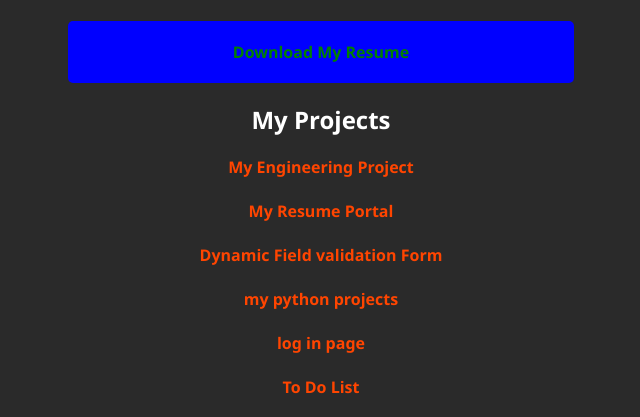
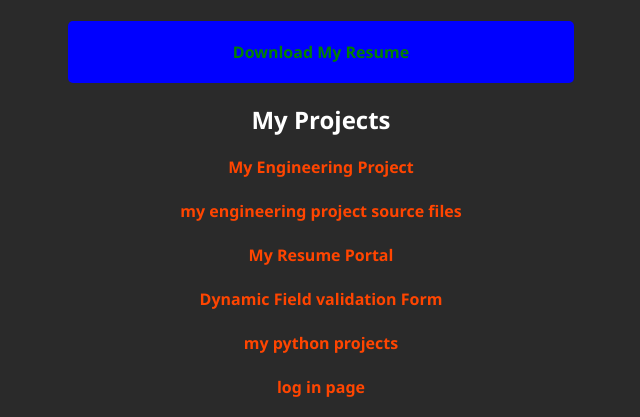
Before and after one commit to Moneshteja/portfolio, a plain HTML site: page index.html in a window 1280 px wide. Shown: the part 358-775 px from the top of the page, without its empty margins (319-959 px from the left). Drawn offline with Linux system fonts and the light colour scheme.

Commit message:
Update index.html

```diff
--- a/index.html
+++ b/index.html
@@ -74,12 +74,14 @@
         <h2>My Projects</h2>
         <ul>
             <li><a href="https://moneshteja.github.io/engineering_project-/">My Engineering Project</a></li><br>
+            <li><a href="https://github.com/Moneshteja/engineering_project-">my engineering project source files</a></li><br>
             <li><a href="https://moneshteja.github.io/Resume./">My Resume Portal</a></li><br>
             <li><a href="https://moneshteja.github.io/DynamicFieldValidationForm/">Dynamic Field validation Form</a></li><br>
             <li><a href="https://github.com/Moneshteja/Python_projects">my python projects</a></li><br>
             <li><a href="https://moneshteja.github.io/log-in-page/">log in page</a></li><br>
             <li><a href="https://moneshteja.github.io/to-do-list/">To Do List</a></li><br>
-           <!--
+
+            <!--
             <li><a href="link">text</a></li><br>
             <li><a href="link">text</a></li><br>
             -->
```
